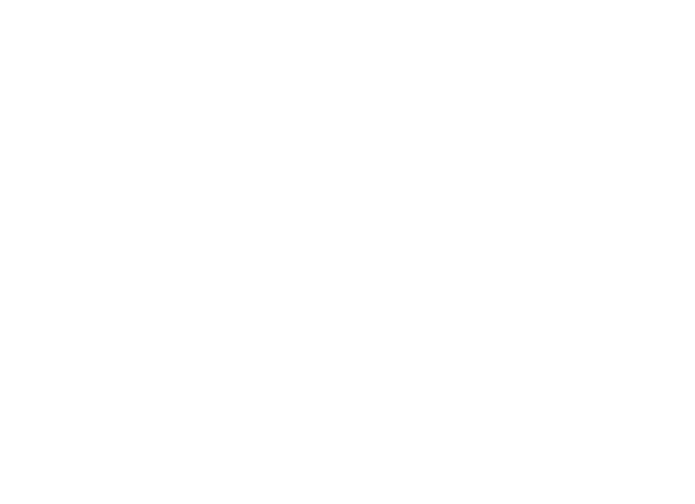
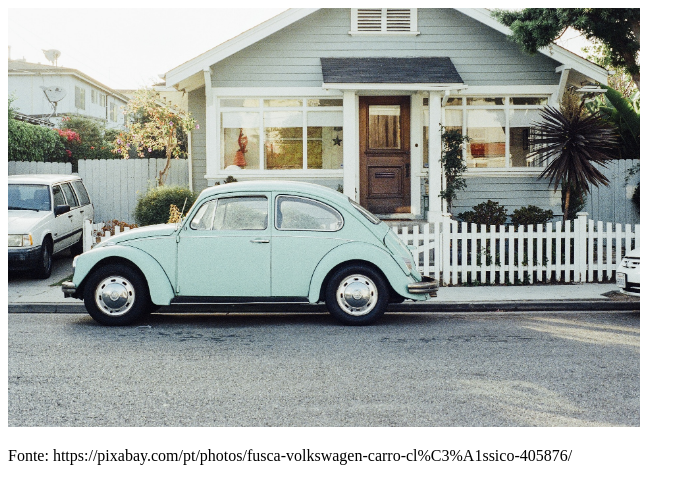
Before and after one commit to WesleydeOz/atividade-faculdade-descomplica, a plain HTML site: page index.html in a window 1280 px wide. Shown: the whole page, without its empty margins (0-695 px from the left). Drawn offline with Linux system fonts and the light colour scheme.

Commit message:
feat: adiciona pasta de imagens e referencia imagem dentro do arquivo index

```diff
--- a/index.html
+++ b/index.html
@@ -6,6 +6,7 @@
     <title>Trabalhando com GitHub - Faculdade Descomplica</title>
 </head>
 <body>
-
+    <img src="images/vw-beetle-405876_1920.jpg" width="50%" height="50%">
+    <p>Fonte: https://pixabay.com/pt/photos/fusca-volkswagen-carro-cl%C3%A1ssico-405876/</p>
 </body>
 </html>
```
Also changed, not shown: images/vw-beetle-405876_1920.jpg (added).
